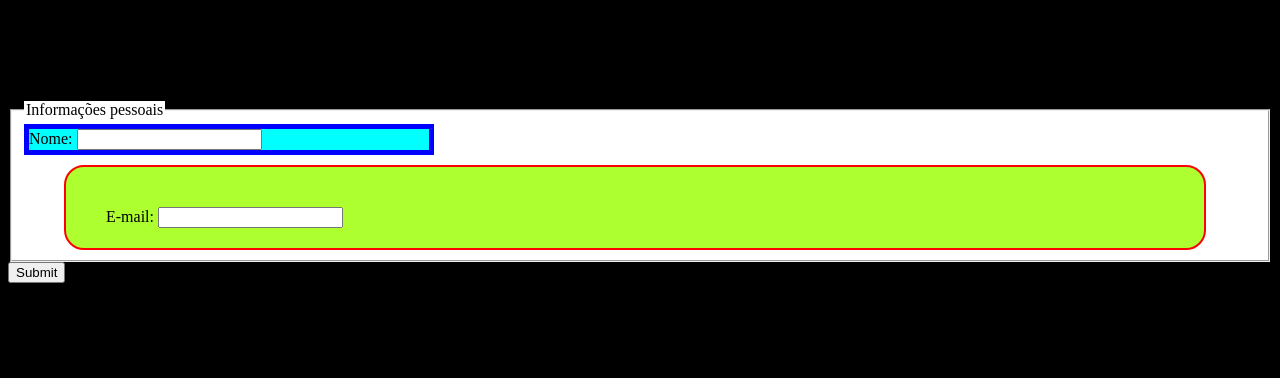
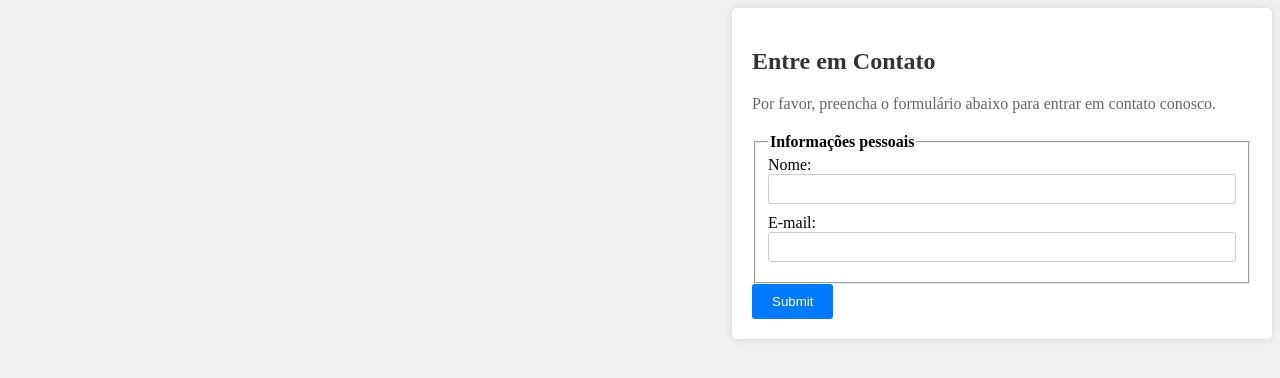
Before and after one commit to SamuelCorreia07/AulasHTML-CSSUnicsul, a plain HTML site: page Aula05/contato.html in a window 1280 px wide. Drawn offline with Linux system fonts and the light colour scheme.

Commit message:
Aula 02/04/2025

```diff
--- a/Aula05/style.css
+++ b/Aula05/style.css
@@ -1,33 +1,58 @@
-body{
-    background-color: black;
+body {
+    background-color: rgb(240,240,240);
 }
 
-fieldset, legend{
-    background-color: white;
+main {
+    width: 500px;
+    margin-left: auto;
+    background-color: rgb(255,255,255);
+    padding: 20px;
+    border-radius: 5px;
+    box-shadow: 0 0 10px rgba(0, 0, 0, 0.1);
 }
 
-.tipo1{
-    background-color: aqua;
-    width: 400px;
-    border: 5px solid blue;
-    padding: 10px, 20px, 50px, 0px;
+h2 {
+    color: rgb(51, 51, 51);
 }
-.tipo2{
-    margin-top: 10px;
-    margin-left: 40px;
-    margin-right: 50px;
-    text-align: left;
-    padding-top: 40px;
-    padding-right: 20px;
-    padding-left: 40px;
-    padding-bottom: 20px;
-    background-color: greenyellow;
 
-    /* Para inserir a borda: sempre ter essas duas informações */
-    border-color: red;
-    border-style: solid;
-    border-width: 2px;
+p {
+    color: rgb(102, 102, 102);
+}
 
+form {
+    margin-top: 20px;
+}
 
-    border-radius: 20px;
+fieldset {
 }
+
+legend {
+    font-weight: bold;
+}
+
+label {
+    margin-bottom: 5px;
+}
+
+input[type="text"],
+input[type="email"]{
+    width: 100%;
+    height: 30px;
+    border: 1px solid rgb(204, 204, 204);
+    border-radius: 3px;
+    margin-bottom: 10px;
+    box-sizing: border-box;
+}
+
+input[type="submit"] {
+    padding: 10px 20px;
+    background-color: rgb(0, 123, 255);
+    color: rgb(255,255,255);
+    border: none;
+    border-radius: 3px;
+    cursor: pointer;
+}
+
+input[type="submit"]:hover {
+    background-color: rgb(0, 86, 179);
+}
```
